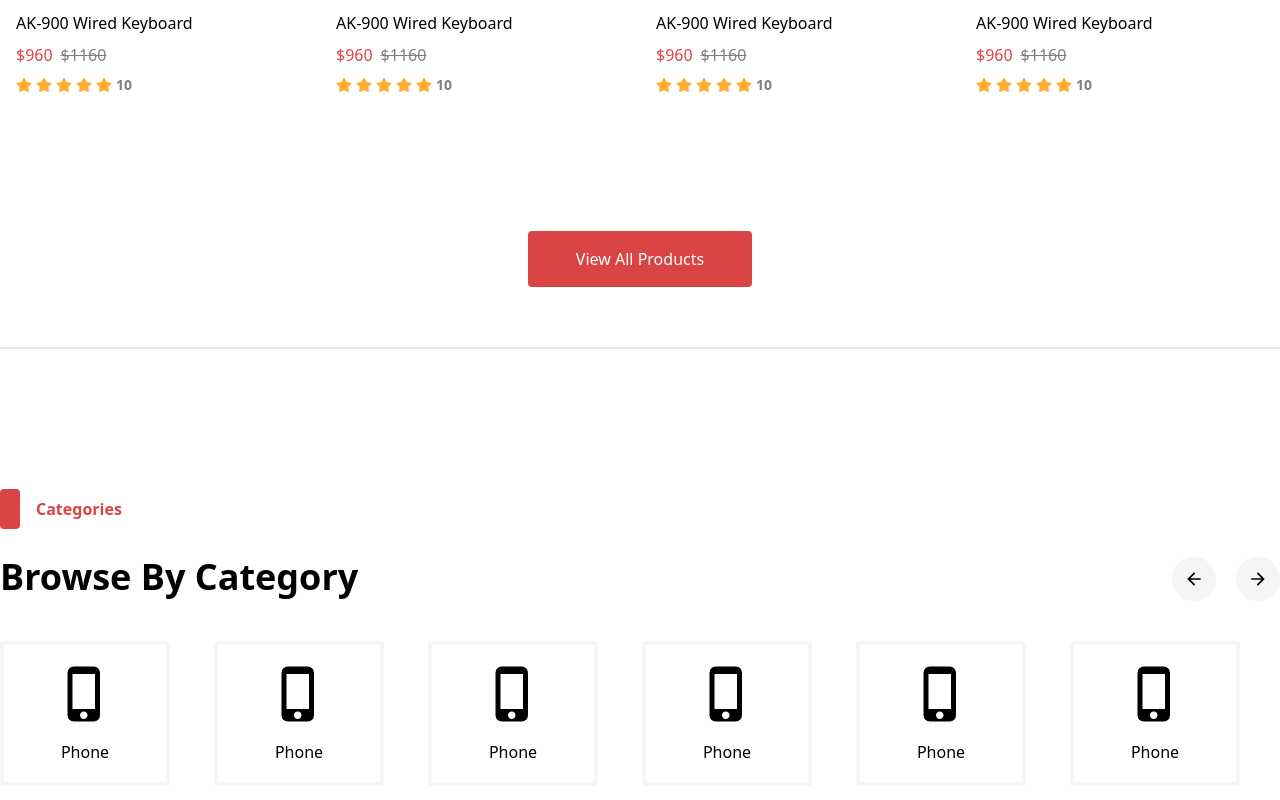
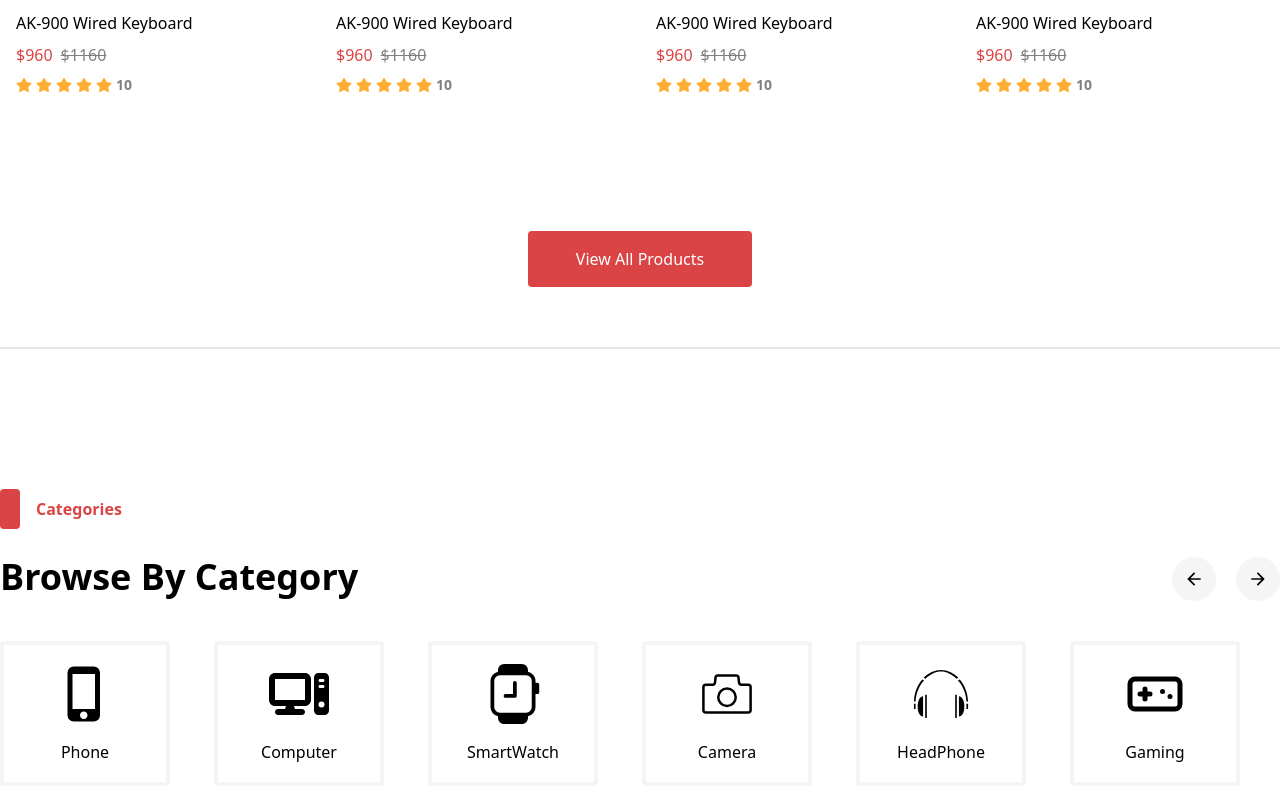
Before and after one commit to Mahmudulislamshuvo/OrebyFontend, a React (Vite) app: page / in a window 1280 px wide. Shown: the part 1108-1908 px from the top of the page. Built offline with nearby package versions, Linux system fonts and the light colour scheme.

Commit message:
redux setup

```diff
--- a/package.json
+++ b/package.json
@@ -10,9 +10,11 @@
     "preview": "vite preview"
   },
   "dependencies": {
+    "@reduxjs/toolkit": "^2.5.0",
     "react": "^18.3.1",
     "react-dom": "^18.3.1",
     "react-icons": "^5.4.0",
+    "react-redux": "^9.2.0",
     "react-router-dom": "^6.28.0",
     "react-slick": "^0.30.2",
     "slick-carousel": "^1.8.1"
--- a/src/Components/CommonComponents/CategoryCommon.jsx
+++ b/src/Components/CommonComponents/CategoryCommon.jsx
@@ -1,14 +1,14 @@
 import React from "react";
 
-const CategoryCommon = ({ ComponentData }) => {
-  const { id, name, img } = ComponentData[0];
-
+const CategoryCommon = ({ ItemData }) => {
   return (
     <div className="h-[145px] w-[170px] rounded border-4 border-whitesmoke_F5F5F5">
       <div className="flex h-full flex-col items-center justify-center text-center">
-        <span className="inline-block text-center text-[60px]">{img}</span>
+        <span className="inline-block text-center text-[60px]">
+          {ItemData.img}
+        </span>
         <span className="inline-block pt-4 font-poppins text-base text-text2_black_full">
-          {name}
+          {ItemData.name}
         </span>
       </div>
     </div>
--- a/src/Components/CommonComponents/ProductCommonLayout.jsx
+++ b/src/Components/CommonComponents/ProductCommonLayout.jsx
@@ -16,7 +16,7 @@ const ProductCommonLayout = ({
   reviews,
   timeStamp,
   SlidshowNumber = 4,
-  ComponentData = {},
+  ComponentData = [],
 }) => {
   const settings = {
     dots: false,
@@ -50,15 +50,15 @@ const ProductCommonLayout = ({
           SliderPrev={prev}
         />
         <Slider ref={sliderRef} {...settings}>
-          {[...new Array(8)].map((_, index) => (
-            <div key={index}>
+          {ComponentData?.map((item, index) => (
+            <div key={index} className={SlidshowNumber}>
               <ProductCart
                 discount={discount}
                 ProductName={ProductName}
                 price={price}
                 BeforePrice={BeforePrice}
                 reviews={reviews}
-                ComponentData={ComponentData ? ComponentData : {}}
+                ItemData={item ? item : {}}
               />
             </div>
           ))}
--- a/src/Components/Home/Category/Category.jsx
+++ b/src/Components/Home/Category/Category.jsx
@@ -15,6 +15,12 @@ const categoryBrows = [
   { id: 4, name: "Camera", img: <CiCamera /> },
   { id: 5, name: "HeadPhone", img: <GiHeadphones /> },
   { id: 6, name: "Gaming", img: <TbDeviceGamepad /> },
+  { id: 7, name: "Phone", img: <MdOutlinePhoneIphone /> },
+  { id: 8, name: "Computer", img: <FaComputer /> },
+  { id: 9, name: "SmartWatch", img: <BsSmartwatch /> },
+  { id: 10, name: "Camera", img: <CiCamera /> },
+  { id: 11, name: "HeadPhone", img: <GiHeadphones /> },
+  { id: 12, name: "Gaming", img: <TbDeviceGamepad /> },
 ];
 
 const Category = () => {
--- a/src/Components/Home/FlashSale/FlashSale.jsx
+++ b/src/Components/Home/FlashSale/FlashSale.jsx
@@ -19,6 +19,7 @@ const FlashSale = () => {
           BeforePrice={"$1160"}
           reviews={10}
           SlidshowNumber={4}
+          ComponentData={[...new Array(15)]}
         />
         <div className="mb-15 mt-[60px] flex items-center justify-center text-center">
           <button className="rounded bg-red_DB4444 px-12 py-4 font-poppins text-base text-whiteColor">
--- /dev/null
+++ b/src/Features/AllSlice/countSlice.js
@@ -0,0 +1,30 @@
+import { createSlice } from "@reduxjs/toolkit";
+
+const initialState = {
+  value: 0,
+};
+
+export const counterSlice = createSlice({
+  name: "counter",
+  initialState,
+  reducers: {
+    increment: (state) => {
+      // Redux Toolkit allows us to write "mutating" logic in reducers. It
+      // doesn't actually mutate the state because it uses the Immer library,
+      // which detects changes to a "draft state" and produces a brand new
+      // immutable state based off those changes
+      state.value += 1;
+    },
+    decrement: (state) => {
+      state.value -= 1;
+    },
+    incrementByAmount: (state, action) => {
+      state.value += action.payload;
+    },
+  },
+});
+
+// Action creators are generated for each case reducer function
+export const { increment, decrement, incrementByAmount } = counterSlice.actions;
+
+export default counterSlice.reducer;
--- /dev/null
+++ b/src/Features/store.js
@@ -0,0 +1,8 @@
+import { configureStore } from "@reduxjs/toolkit";
+import counterSlice from "./AllSlice/countSlice.js";
+
+export const store = configureStore({
+  reducer: {
+    count: counterSlice,
+  },
+});
--- a/src/main.jsx
+++ b/src/main.jsx
@@ -3,9 +3,13 @@ import { createRoot } from "react-dom/client";
 import "./index.css";
 import App from "./App.jsx";
 import "slick-carousel/slick/slick-theme.css";
+import { store } from "./Features/store.js";
+import { Provider } from "react-redux";
 
 createRoot(document.getElementById("root")).render(
   <StrictMode>
-    <App />
+    <Provider store={store}>
+      <App />
+    </Provider>
   </StrictMode>,
 );
```
Also changed, not shown: 1 other file (tests, documents, lock files or other folders).
